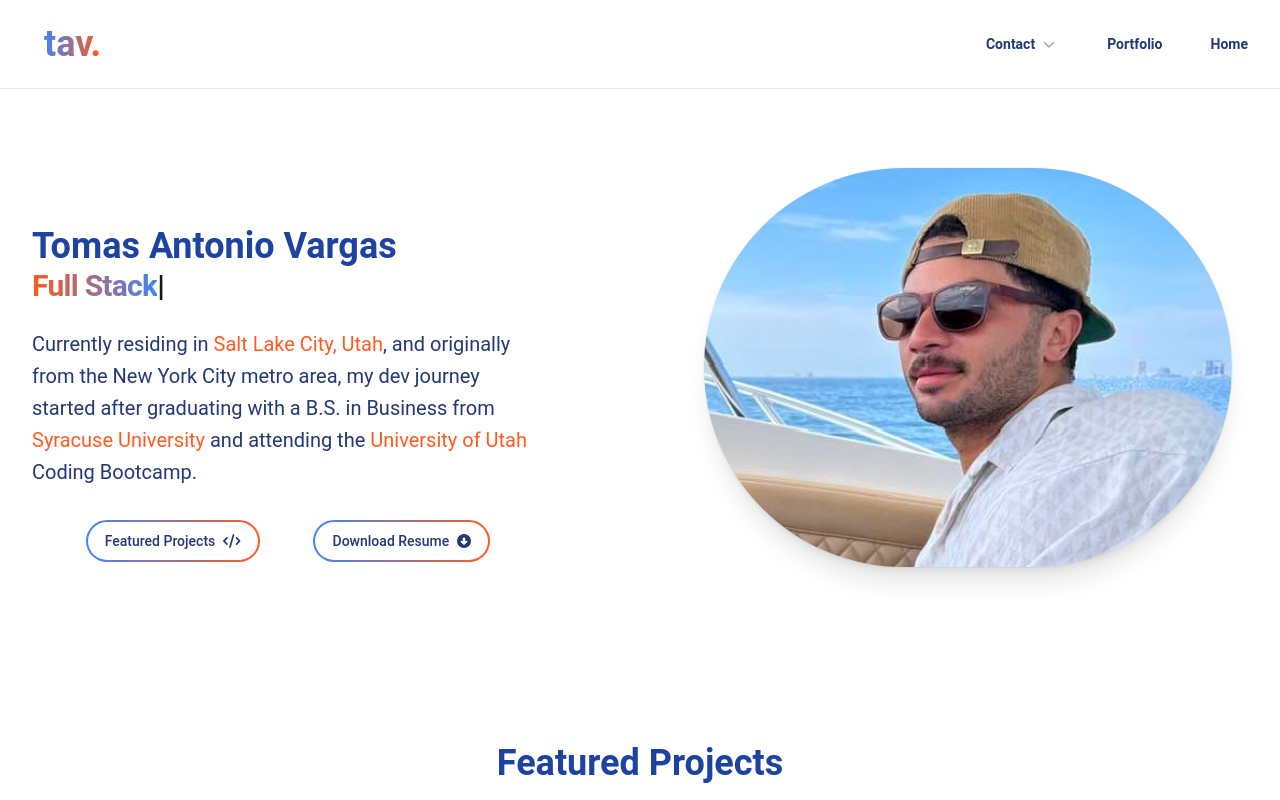
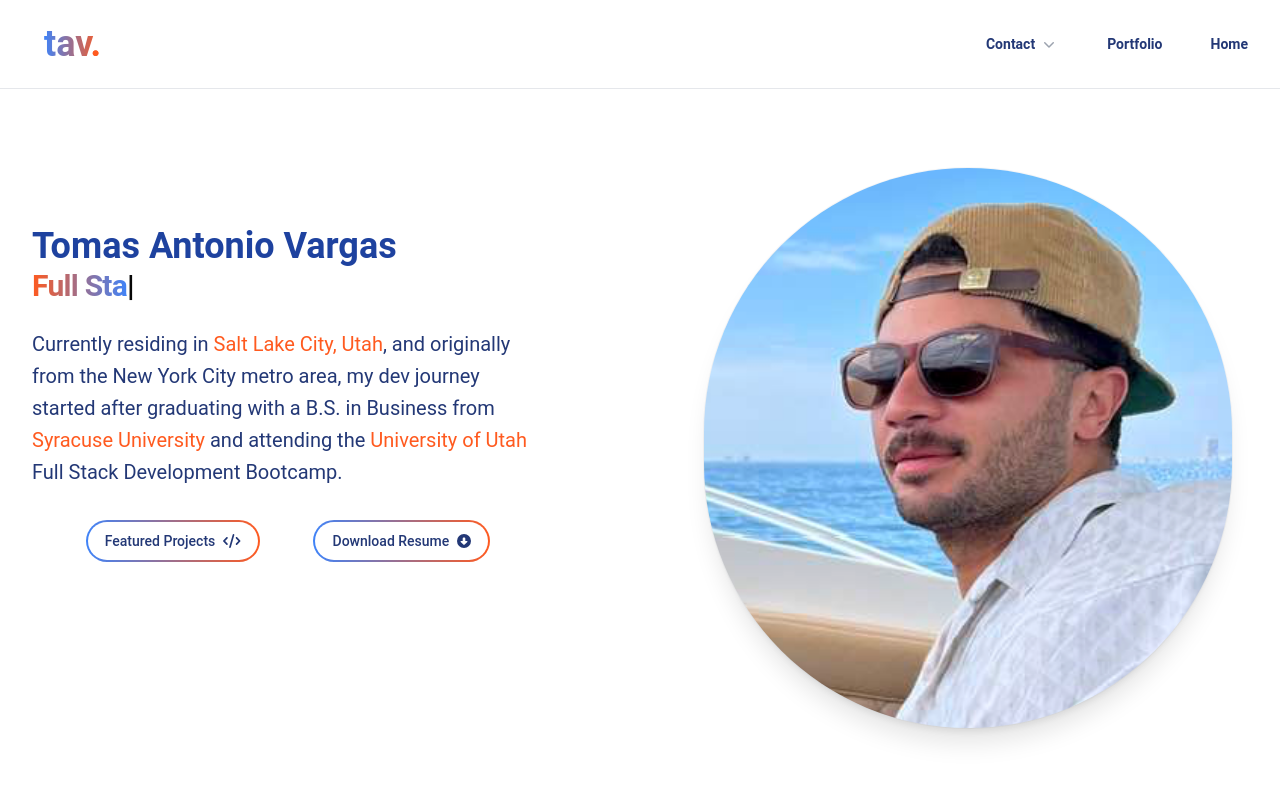
Before and after one commit to tavargas9/react-portfolio, a React (Vite) app: page / in a window 1280 px wide. Shown: the top 800 px of the page. Built offline with nearby package versions, Linux system fonts and the light colour scheme.

Commit message:
adjust hero section

```diff
--- a/src/components/Content.jsx
+++ b/src/components/Content.jsx
@@ -3,6 +3,7 @@ import { FontAwesomeIcon } from "@fortawesome/react-fontawesome"
 import { elementType } from "prop-types";
 import tj2 from "../assets/tj2.png"
 import Typewriter from 'typewriter-effect'
+import tj3 from "../assets/tj3.jpeg"
 
 export default function Content() {
     const scrollTo = () => {
@@ -43,7 +44,7 @@ export default function Content() {
                 Currently residing in <span className='text-orange-500'>Salt Lake City, Utah</span>
                 , and originally from the New York City metro area, my dev journey started after graduating with a B.S. in Business
                 from <span className='text-orange-500'>Syracuse University</span> and attending the
-                <span className='text-orange-500'> University of Utah</span> Coding Bootcamp.
+                <span className='text-orange-500'> University of Utah</span> Full Stack Development Bootcamp.
               </p>
               <div className='mt-8 flex justify-evenly items-center'>
                 <button
@@ -68,7 +69,7 @@ export default function Content() {
         </div>
         <div className="-mt-12 p-12 lg:sticky lg:top-4 lg:col-start-2 lg:row-span-2 lg:row-start-1 lg:overflow-hidden">
           <img
-            className="w-xl max-w-full rounded-full bg-gray-900 shadow-xl ring-1 ring-gray-400/10 sm:w-[57rem]"
+            className="object-cover w-xl max-w-full rounded-full bg-gray-900 shadow-xl ring-1 ring-gray-400/10 sm:w-[57rem] sm:h-[35rem]"
             src={tj2}
             alt=""
           />
```
Also changed, not shown: src/assets/tj3.jpeg (added).
